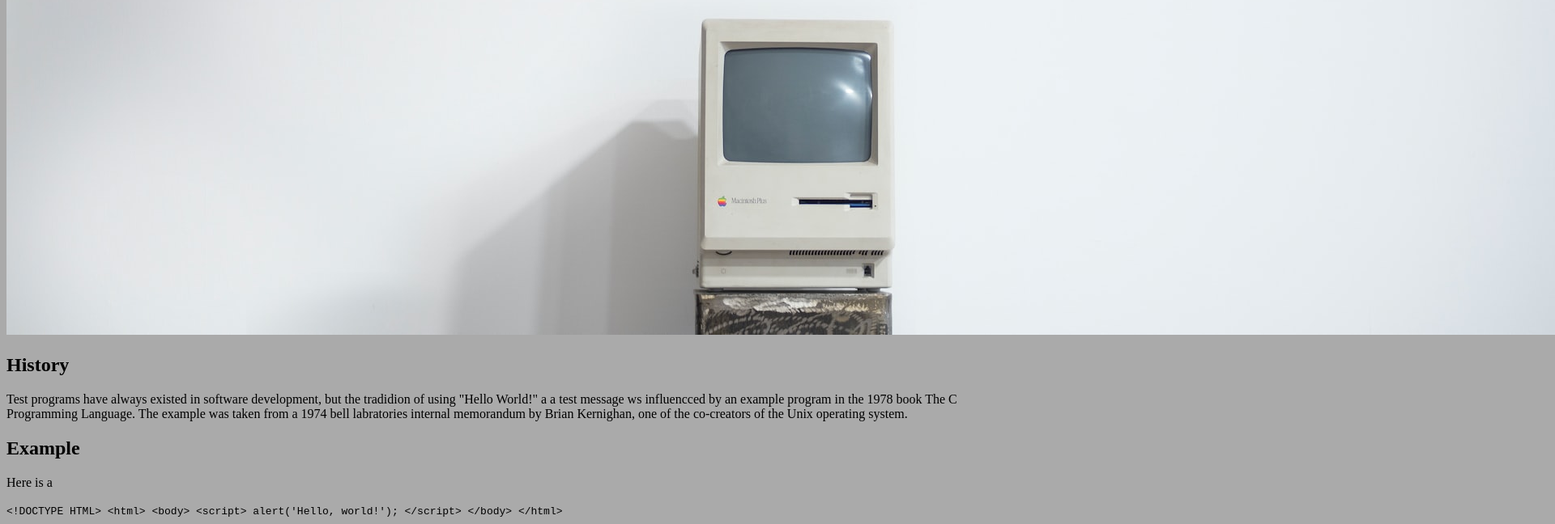
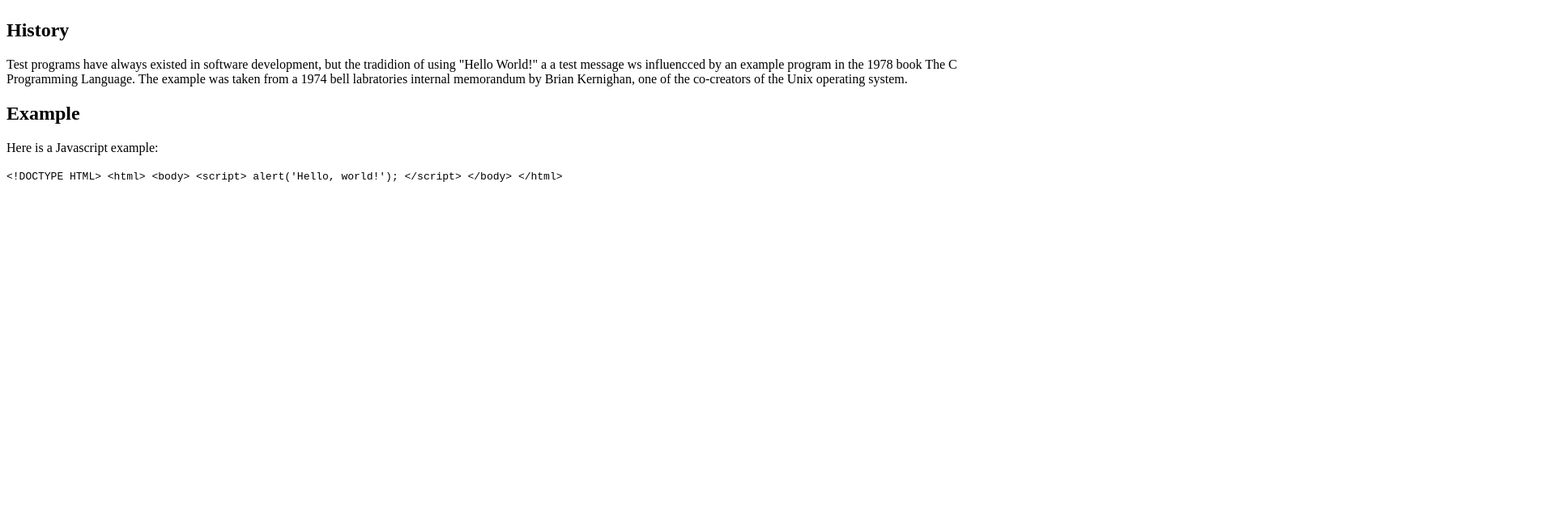
Before and after one commit to corrinre/hello-world, a plain HTML site: page index.html in a window 1280 px wide. Shown: the part 877-1525 px from the top of the page at 81% size, 1920 px wide, since content can reach past the window. After the commit the page ends 1111 px from the top, so only its background shows below. Drawn offline with Linux system fonts and the light colour scheme.

Commit message:
Basic HTML elements with CSS

```diff
--- a/index.html
+++ b/index.html
@@ -16,7 +16,7 @@
         </Section>
         <section>
             <h2>Example</h2>
-            <p>Here is a  </p>
+            <p>Here is a Javascript example:</p>
             <code>
                 &lt;!DOCTYPE HTML&gt;
                 &lt;html&gt;
--- a/screen.css
+++ b/screen.css
@@ -1,81 +1,10 @@
 /* add screen styles below*/
 
 body {
-    background: #aaa;
-}
-
-/*
-body {
     background: #fff;
-    font-family: Helvetica, sans-serif;
-    border-top: 15px solid #424242;
-    margin: 0;
-    color: #424242;
-}
-
-main {
-    margin: 0 auto;
-    width: 800px;
-}
-
-.masthead {
-    background: no-repeat bottom / cover url('images/mac.jpg');
-    height: 250px;
-    border-radius: 20px;
-}
-
-.details {
-    display: flex;
-    gap: 25px;
-}
-
-.details section {
-    flex-grow: 1;
-    flex-basis: 0;
-    background: #E9EAEC;
-    border-radius: 20px;
-    margin-top: 25px;
-}
-
-.details section p {
-    margin: 25px;
-}
-
-.details section h2 {
-    margin: 25px;
-}
-
-.details section.with-code {
-    padding: 0;
-}
-
-div.code-html {
-    padding: 25px;
-    background: #424242;
-    color: #fff;
-    border-bottom-left-radius: 20px;
-    border-bottom-right-radius: 20px;
+    font-family: Helvetica. sans-serif;
 }
 
 img {
     width: 100%;
 }
-
-h1 {
-    background-image: url('images/h-logo.png');
-    background-repeat: no-repeat;
-    background-size: 40px;
-    background-position: center left;
-    font-size: 3em;
-    padding-left: 55px;
-    margin: 100px 0 25px 0;
-}
-
-h2 {
-    margin: 0 0 10px 0;
-}
-
-p {
-    margin: 0;
-    line-height: 1.4em;
-}
```
